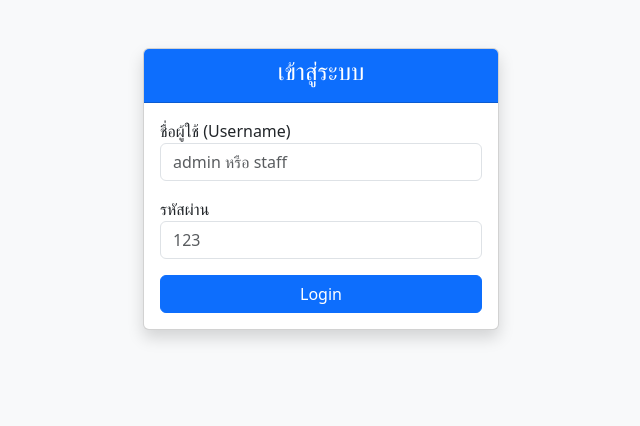
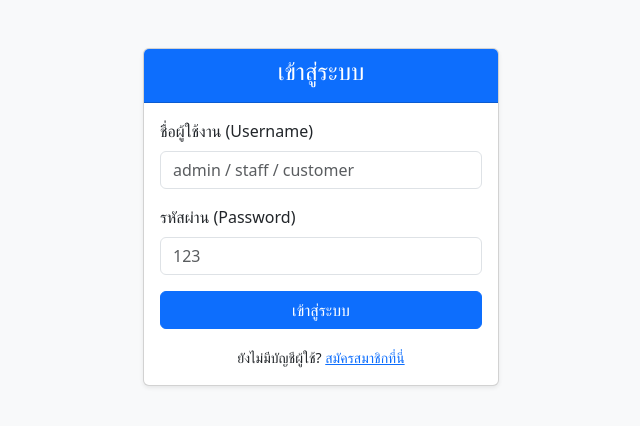
Before and after one commit to angkanasa-eng/my-inventory-app, a Flask app: page /login in a window 1280 px wide. Shown: the part 56-482 px from the top of the page, without its empty margins (319-959 px from the left). Run offline with Flask 3, Linux system fonts and the light colour scheme.

Commit message:
Update login.html

```diff
--- a/templates/login.html
+++ b/templates/login.html
@@ -2,22 +2,25 @@
 {% block content %}
 <div class="row justify-content-center mt-5">
     <div class="col-md-4">
-        <div class="card shadow">
+        <div class="card shadow-sm">
             <div class="card-header bg-primary text-white text-center">
                 <h4>เข้าสู่ระบบ</h4>
             </div>
             <div class="card-body">
                 <form method="POST" action="{{ url_for('login') }}">
                     <div class="mb-3">
-                        <label>ชื่อผู้ใช้ (Username)</label>
-                        <input type="text" name="username" class="form-control" placeholder="admin หรือ staff" required>
+                        <label class="form-label">ชื่อผู้ใช้งาน (Username)</label>
+                        <input type="text" name="username" class="form-control" required placeholder="admin / staff / customer">
                     </div>
                     <div class="mb-3">
-                        <label>รหัสผ่าน</label>
-                        <input type="password" name="password" class="form-control" placeholder="123" required>
+                        <label class="form-label">รหัสผ่าน (Password)</label>
+                        <input type="password" name="password" class="form-control" required placeholder="123">
                     </div>
-                    <button type="submit" class="btn btn-primary w-100">Login</button>
+                    <button type="submit" class="btn btn-primary w-100">เข้าสู่ระบบ</button>
                 </form>
+                <div class="text-center mt-3">
+                    <small>ยังไม่มีบัญชีผู้ใช้? <a href="{{ url_for('register') }}">สมัครสมาชิกที่นี่</a></small>
+                </div>
             </div>
         </div>
     </div>
```
